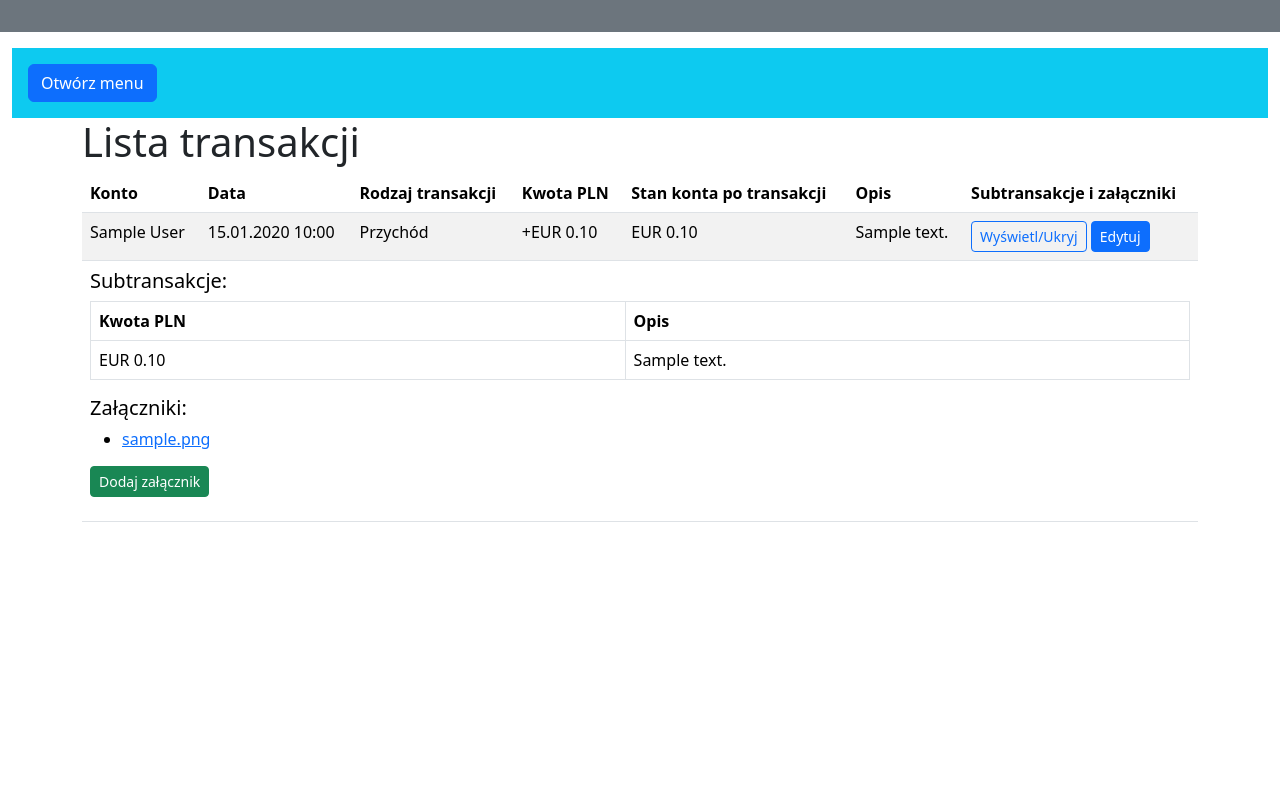
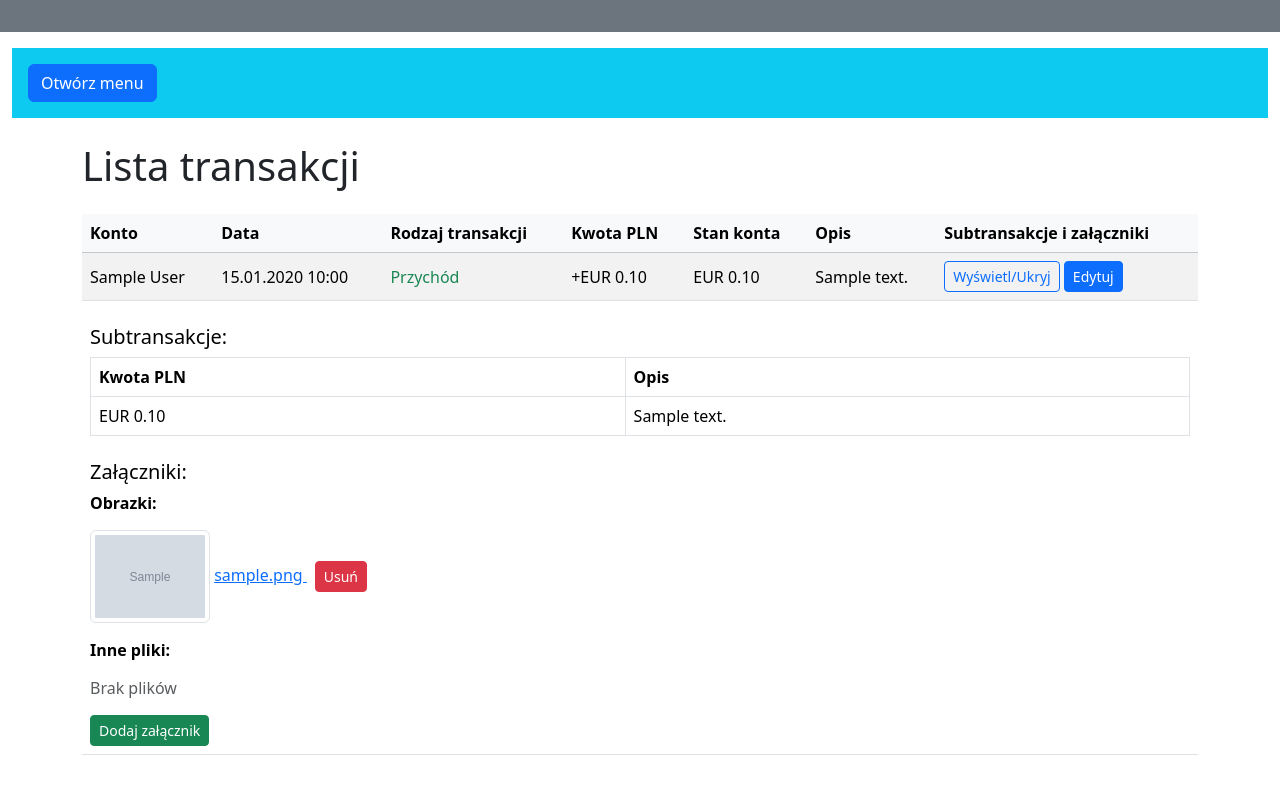
Before and after one commit to infoshareacademy/jpydzr6-monkeys, a Django app: page /monkey-budget/transakcje/lista/ in a window 1280 px wide, after a click on "Wyświetl/Ukryj". Run offline with Django 5.2, Linux system fonts and the light colour scheme; tables that the repository leaves empty hold one stand-in row (values such as "Sample post"); grey boxes marked "Sample" are stand-in pictures; some libraries are stand-ins or nearby versions.

Commit message:
attachment handling in transaction list updated

```diff
--- a/monkeys/monkey_budget/templates/account/transactions_list.html
+++ b/monkeys/monkey_budget/templates/account/transactions_list.html
@@ -1,22 +1,22 @@
 {% extends 'account/base.html' %}
 {% load django_bootstrap5 %}
+{% load filename_filters %}
 
 {% block title %}
 Lista transakcji
 {% endblock title %}
 
 {% block content %}
-<div class="container">
-    <h1>Lista transakcji</h1>
-    <table class="table table-striped">
-        <thead>
+<div class="container my-4">
+    <h1 class="mb-4">Lista transakcji</h1>
+    <table class="table table-striped align-middle">
+        <thead class="table-light">
             <tr>
-            <!-- Usunąłem ID z kolumn, bo najczęściej nie jest potrzebne użytkownikowi -->
                 <th>Konto</th>
                 <th>Data</th>
                 <th>Rodzaj transakcji</th>
                 <th>Kwota PLN</th>
-            <th>Stan konta po transakcji</th>
+                <th>Stan konta</th>
                 <th>Opis</th>
                 <th>Subtransakcje i załączniki</th>
             </tr>
@@ -28,9 +28,9 @@ Lista transakcji
                     <td>{{ transaction.date|date:"d.m.Y H:i" }}</td>
                     <td>
                         {% if transaction.transaction_direction == 'IN' %}
-                        Przychód
+                            <span class="text-success">Przychód</span>
                         {% elif transaction.transaction_direction == 'OUT' %}
-                        Wydatek
+                            <span class="text-danger">Wydatek</span>
                         {% endif %}
                     </td>
                     <td>
@@ -43,7 +43,6 @@ Lista transakcji
                     <td>{{ transaction.balance_after_transaction_formatted }}</td>
                     <td>{{ transaction.description }}</td>
                     <td>
-                    <!-- Przycisk rozwijający sekcję subtransakcji i załączników -->
                         <button class="btn btn-sm btn-outline-primary"
                                 type="button"
                                 data-bs-toggle="collapse"
@@ -52,19 +51,14 @@ Lista transakcji
                                 aria-controls="subs-{{ transaction.pk }}">
                             Wyświetl/Ukryj
                         </button>
-
-                    <a href="{% url 'edytuj-transakcje' transaction.id %}">
-                        <button class="btn btn-sm btn-primary" type="button">
+                        <a href="{% url 'edytuj-transakcje' transaction.id %}" class="btn btn-sm btn-primary">
                             Edytuj
-                        </button>
                         </a>
                     </td>
                 </tr>
-
                 <tr id="subs-{{ transaction.pk }}" class="collapse">
                     <td colspan="7">
-
-                    <h5>Subtransakcje:</h5>
+                        <h5 class="mt-3">Subtransakcje:</h5>
                         <table class="table table-bordered">
                             <thead>
                                 <tr>
@@ -79,28 +73,86 @@ Lista transakcji
                                         <td>{{ sub.description }}</td>
                                     </tr>
                                 {% empty %}
-                            <tr><td colspan="2">Brak subtransakcji</td></tr>
+                                    <tr>
+                                        <td colspan="2" class="text-muted">Brak subtransakcji</td>
+                                    </tr>
                                 {% endfor %}
                             </tbody>
                         </table>
 
-                    <h5>Załączniki:</h5>
-                    <ul>
-                        {% for attach in transaction.attachments.all %}
-                            <li>
-                                <a href="{% url 'attachment-download' attach.pk %}">{{ attach.file.name }}</a>
+                        <h5 class="mt-4">Załączniki:</h5>
+                        <p><strong>Obrazki:</strong></p>
+                        <ul class="list-unstyled">
+                            {% for attach in transaction.image_attachments %}
+                                <li class="mb-2">
+                                    <!-- Miniaturka -->
+                                    <img src="{{ attach.file.url }}"
+                                         alt="Załącznik"
+                                         class="img-thumbnail"
+                                         style="max-width: 120px; cursor: pointer;"
+                                         data-bs-toggle="modal"
+                                         data-bs-target="#imgModal-{{ attach.pk }}">
+
+                                    <div class="modal fade"
+                                         id="imgModal-{{ attach.pk }}"
+                                         tabindex="-1"
+                                         aria-labelledby="imgModalLabel-{{ attach.pk }}"
+                                         aria-hidden="true">
+                                      <div class="modal-dialog modal-dialog-centered modal-lg">
+                                        <div class="modal-content">
+                                          <div class="modal-header">
+                                            <h5 class="modal-title" id="imgModalLabel-{{ attach.pk }}">
+                                                {{ attach.file.name }}
+                                            </h5>
+                                            <button type="button" class="btn-close" data-bs-dismiss="modal"
+                                                    aria-label="Close"></button>
+                                          </div>
+                                          <div class="modal-body">
+                                            <img src="{{ attach.file.url }}" class="img-fluid" alt="Załącznik">
+                                          </div>
+                                        </div>
+                                      </div>
+                                    </div>
+
+                                    <a href="{{ attach.file.url }}" target="_blank">
+                                        {{ attach.file.name }}
+                                    </a>
+
+                                    <!-- Usuń -->
+                                    <a href="{% url 'attachment_delete' attach.pk %}"
+                                       class="btn btn-sm btn-danger ms-2"
+                                       onclick="return confirm('Czy na pewno chcesz usunąć ten załącznik?');">
+                                        Usuń
+                                    </a>
                                 </li>
                             {% empty %}
-                            <li>Brak załączników</li>
+                                <li class="text-muted">Brak obrazków</li>
                             {% endfor %}
                         </ul>
 
-                    <!-- Link do dodawania kolejnych załączników -->
-                    <p>
+                        <p><strong>Inne pliki:</strong></p>
+                        <ul class="list-unstyled">
+                            {% for attach in transaction.other_attachments %}
+                                <li class="mb-2">
+                                    <!-- Tu nie ma <img>, bo to nie obrazek -->
+                                    <a href="{{ attach.file.url }}" target="_blank">
+                                        {{ attach.file.name }}
+                                    </a>
+                                    <a href="{% url 'attachment_delete' attach.pk %}"
+                                       class="btn btn-sm btn-danger ms-2"
+                                       onclick="return confirm('Czy na pewno chcesz usunąć ten załącznik?');">
+                                        Usuń
+                                    </a>
+                                </li>
+                            {% empty %}
+                                <li class="text-muted">Brak plików</li>
+                            {% endfor %}
+                        </ul>
+
+                        <!-- Dodaj nowy załącznik -->
                         <a href="{% url 'attachment_add' transaction.pk %}" class="btn btn-sm btn-success">
                             Dodaj załącznik
                         </a>
-                    </p>
                     </td>
                 </tr>
             {% endfor %}
--- a/monkeys/monkey_budget/urls.py
+++ b/monkeys/monkey_budget/urls.py
@@ -12,4 +12,5 @@ urlpatterns = [
     path('transakcje/lista/', views.transaction_list, name='lista-transakcji'),
     path('transaction/<int:pk>/add-attachment/', views.attachment_add, name='attachment_add'),
     path('attachment/download/<int:pk>/', views.attachment_download, name='attachment-download'),
+    path('attachment/<int:pk>/delete/', views.attachment_delete, name='attachment_delete'),
 ]
--- a/monkeys/monkey_budget/views.py
+++ b/monkeys/monkey_budget/views.py
@@ -123,11 +123,23 @@ def transaction_update_view(request, transaction_id):
 
 
 def transaction_list(request):
-    all_accounts = MoneyAccount.objects.filter(user_id=2)
     transactions = Transaction.objects.all()
+
+    for t in transactions:
+        image_attachments = []
+        other_attachments = []
+        for attach in t.attachments.all():
+            name = attach.file.name.lower()
+            if name.endswith(('.png', '.jpg', '.jpeg')):
+                image_attachments.append(attach)
+            else:
+                other_attachments.append(attach)
+
+        t.image_attachments = image_attachments
+        t.other_attachments = other_attachments
+
     return render(request, 'account/transactions_list.html', {
-        'transactions': transactions,
-        'accounts': all_accounts,
+        'transactions': transactions
     })
 
 def attachment_add(request, pk):
@@ -149,3 +161,9 @@ def attachment_add(request, pk):
 def attachment_download(request, pk):
     attachment = get_object_or_404(TransactionAttachment, pk=pk)
     return FileResponse(attachment.file.open('rb'), as_attachment=True)
+
+def attachment_delete(request, pk):
+    attachment = get_object_or_404(TransactionAttachment, pk=pk)
+    transaction_pk = attachment.transaction.pk
+    attachment.delete()
+    return redirect('lista-transakcji')
```
Also changed, not shown: monkeys/monkey_budget/templatetags/filename_filters.py (added, +11 -0 lines), monkeys/monkey_budget/templatetags/__init__.py (added). Lines whose indentation alone changed are shown as unchanged.
